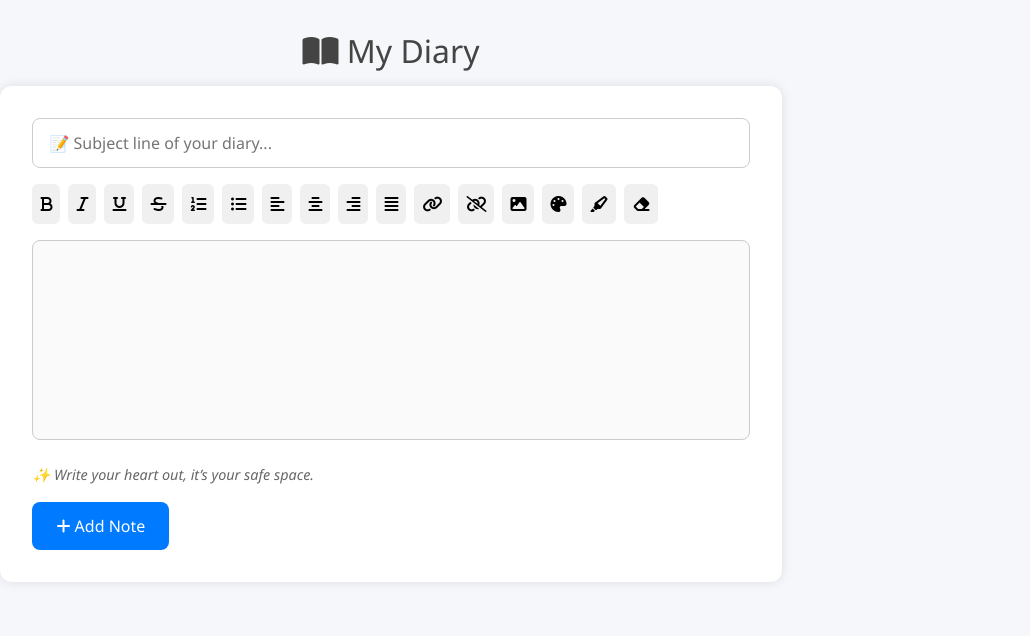
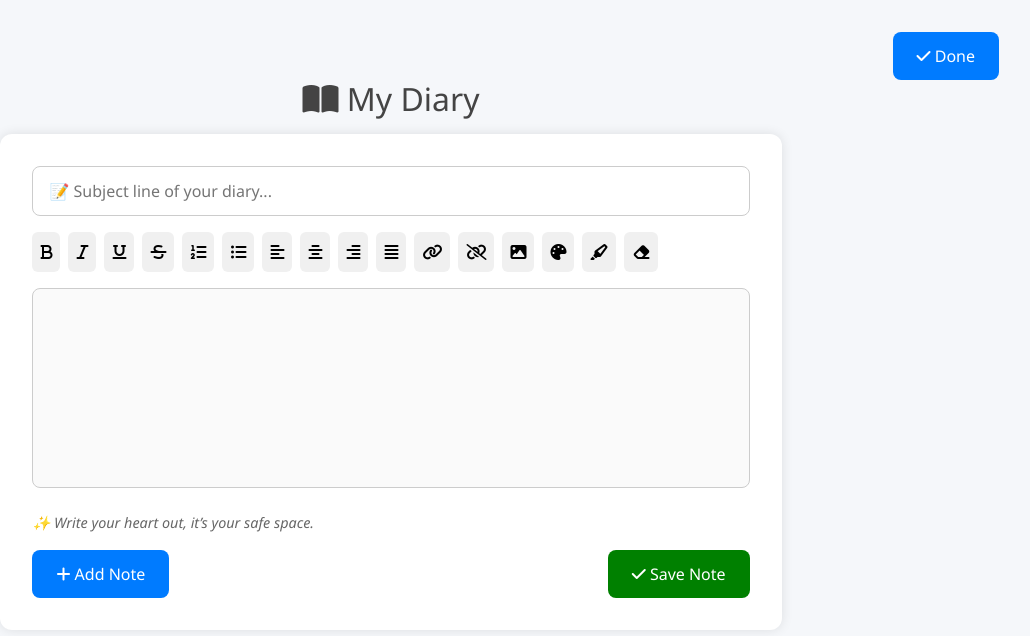
Before and after one commit to Kirti-1/NoteTakingAppFrontend, a React (Vite) app: page /Note in a window 1280 px wide. Shown: the top 636 px of the page, without its empty margins (249-1279 px from the left). Built offline with nearby package versions, Linux system fonts and the light colour scheme.

Commit message:
added delete, edit, save changes and done button

```diff
--- a/src/Pages/Home.jsx
+++ b/src/Pages/Home.jsx
@@ -20,6 +20,25 @@ function HomePage() {
       });
   }, []);
 
+
+  function onClickTrash(id){
+    console.log("Trash Clicked!!" + id) ;
+    //delete api for the id
+  }
+
+  function onClickEdit(id){
+    console.log("Edit Clicked!!" + id);
+    /*
+     * For edit we have to focus on few things like;
+        1. on click of edit screen we have redirect our page to note page and put the subject and body for the specific {id}
+        2. Have to add a save changes button to save the changes.
+        3. Functionality of save changes would be - i). to update the record in real time if record is already present in the db,
+            ii). check if record is present if not, ask the user to add the note first.
+        4. if record already exist give a pop up of "saved changes successfully!"
+        5. after adding the note don't clear the subject and body directly, let's create a done button for that.
+        6. Done button will redirect our user to home page.
+     */
+  }
   return (
     <>
       <div className="container">
@@ -31,7 +50,7 @@ function HomePage() {
       <Row xs={1} md={3} className="g-4">
         {notes.map((note, idx) => (
             // {console.log(notes)}
-          <Col key={idx}>
+          <Col id = {note.id} key={note.id}>
             <Card>
               <Card.Img variant="top" width="100" height="200" src={coverPic} />
               <Card.Body>
@@ -46,7 +65,10 @@ function HomePage() {
                 {/* <Card.Text>
                  {note.body}
                 </Card.Text> */}
+                {console.log(Card)}
               </Card.Body>
+              <Card.Footer className="footerCard" ><i className="fas fa-pencil" onClick={()=> onClickEdit(note.id)}></i>
+              <i className="fas fa-trash" onClick={()=> {onClickTrash(note.id)}}></i> </Card.Footer>
             </Card>
           </Col>
         ))}
--- a/src/Pages/Note.jsx
+++ b/src/Pages/Note.jsx
@@ -54,6 +54,18 @@ function NotePage() {
     setTimeout(()=>setApiStatus(null), 1000);
   }
 
+function SaveNote(){
+  console.log("clicked on save note!!");
+}
+function doneNote(){
+  /*add a loader along with pop up saying redirecting to home page & update the note for id if id exist otherwise show error
+  show Note not added, are you sure you want to continue, - have two buttons cancel and ok.
+  on "Ok" - redirect to home page without adding the note
+  on "Cancel" - don't  do anything stay on the same page.
+  */
+  console.log("clicked on Done note!!");
+}
+
   return (
     <>
      {apiStatus === "success" && (
@@ -62,15 +74,19 @@ function NotePage() {
       {apiStatus === "error" && (
         <div className="custom-alert error">⚠️ Something went wrong. Try again.</div>
       )}
-
+    <div style={{textAlign:'right'}}><button className="add-note" onClick={() => doneNote()}>
+              <i className="fas fa-check"></i>  Done
+            </button></div>
       <div className="container">
         <header>
           <h1><i className="fas fa-book-open"></i> My Diary</h1>
+
         </header>
+
 
         <div className="form-section">
           <input type="text" id="subject" placeholder="📝 Subject line of your diary..." />
-
+          <p id="ReferenceNoteId" style={{display:'none'}}></p>
           <div className="toolbar">
             <button onClick={() => execCmd('bold')} title="Bold"><i className="fas fa-bold"></i></button>
             <button onClick={() => execCmd('italic')} title="Italic"><i className="fas fa-italic"></i></button>
@@ -93,8 +109,21 @@ function NotePage() {
           <div id="editor" contentEditable="true" placeholder="💭 Write your thoughts here..."></div>
 
           <div id="quote" className="motivational-quote">✨ “Every moment is a fresh beginning.” – T.S. Eliot</div>
+          <div style={{ display: 'flex', justifyContent: 'space-between', alignItems: 'center' }}>
 
-          <button className="add-note" onClick={addNote}><i className="fas fa-plus"></i> Add Note</button>
+            {/* after adding the note don't clear the content!
+                1. add a pop up saying click on Done to view your note.
+                2. store the id in {ReferenceNoteId} innertext for save changes and done to reference.
+            */}
+            <button className="add-note" onClick={() => addNote()}>
+              <i className="fas fa-plus"></i> Add Note
+            </button>
+            {/* disable the save button till note is not added manually. */}
+            <button className="save-note" onClick={() => SaveNote()}>
+              <i className="fas fa-check"></i>  Save Note
+            </button>
+          </div>
+
         </div>
       </div>
     </>
--- a/src/Styles/styles.css
+++ b/src/Styles/styles.css
@@ -12,6 +12,7 @@
     padding: 2rem;
     color: #333;
   }
+
 
   .container {
     display: flex;
@@ -110,6 +111,22 @@
   .add-note:hover {
     background: #0056b3;
   }
+  .save-note {
+    background: green;
+    color: white;
+    border: none;
+    padding: 0.75rem 1.5rem;
+    border-radius: 8px;
+    font-size: 1rem;
+    cursor: pointer;
+    transition: background 0.2s ease;
+  }
+
+  .save-note:hover {
+    background: rgb(3, 159, 3);
+  }
+
+
 
   /* in styles.css */
 .custom-alert {
@@ -138,3 +155,13 @@
   90% { opacity: 1; }
   100% { opacity: 0; transform: translateY(-10px); }
 }
+
+.footerCard{
+  display:flex;
+  justify-content: space-between;
+  height:40px;
+}
+
+.fa-pencil, .fa-trash{
+  cursor: pointer;
+}
```
